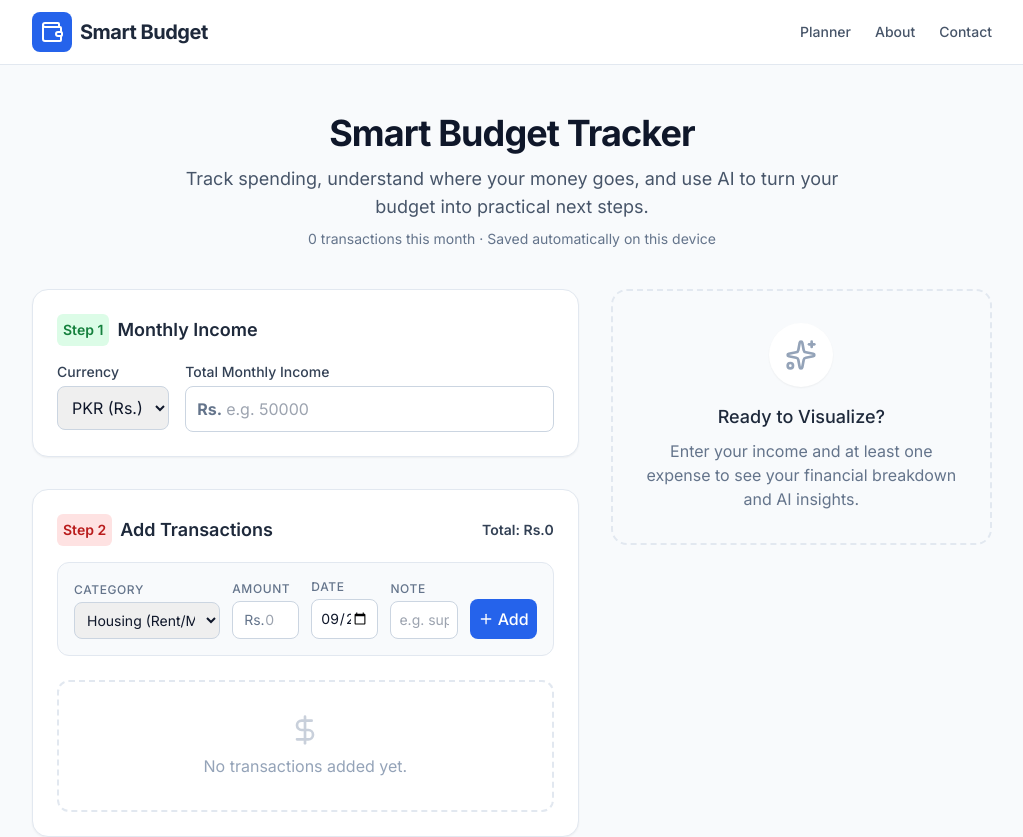
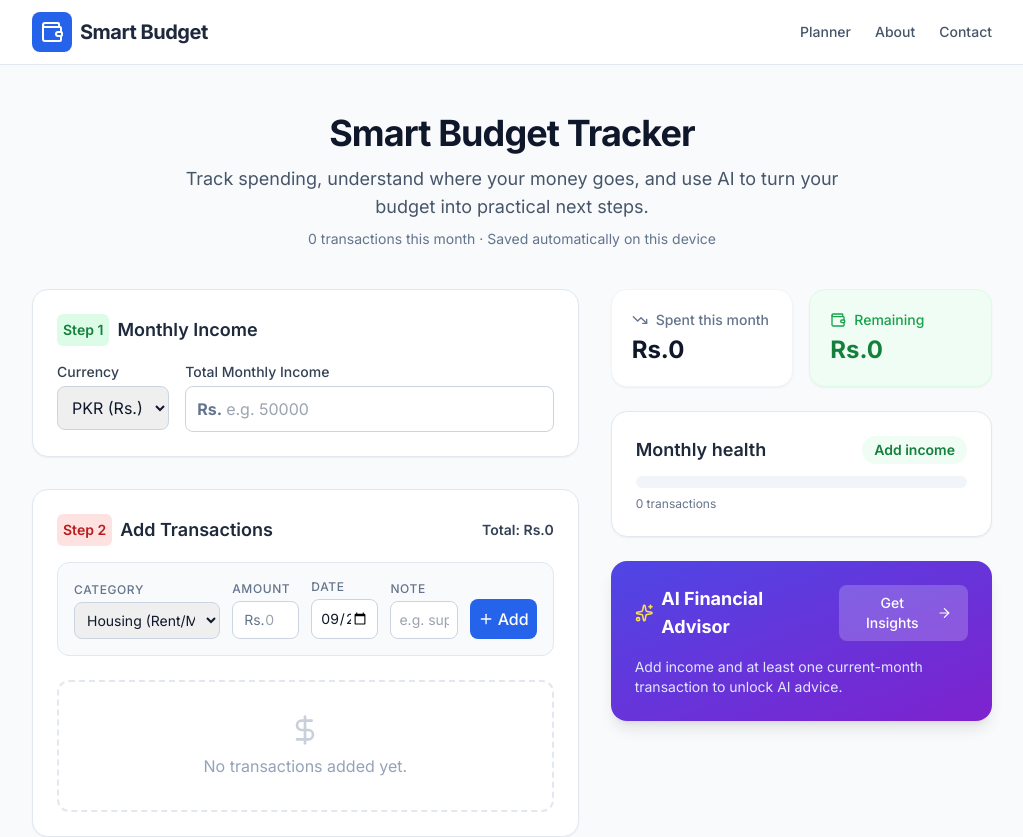
Before and after one commit to FahadAsad10/smart-budget-tracker, a React (Vite) app: page / in a window 1280 px wide. Shown: the top 837 px of the page, without its empty margins (128-1151 px from the left). Built offline with nearby package versions, Linux system fonts and the light colour scheme.

Commit message:
Upgrade dashboard analytics

```diff
--- a/components/Dashboard.tsx
+++ b/components/Dashboard.tsx
@@ -1,6 +1,6 @@
-import React, { useEffect, useState } from 'react';
+import React, { useEffect, useMemo, useState } from 'react';
 import { PieChart, Pie, Cell, ResponsiveContainer, Tooltip, Legend } from 'recharts';
-import { Sparkles, ArrowRight, Loader2 } from 'lucide-react';
+import { Sparkles, ArrowRight, Loader2, TrendingDown, Wallet, Target } from 'lucide-react';
 import { ExpenseItem, Currency, BudgetData } from '../types';
 import { getFinancialAdvice } from '../services/geminiService';
 
@@ -17,108 +17,113 @@ export const Dashboard: React.FC<DashboardProps> = ({ income, currency, expenses
   const [advice, setAdvice] = useState<string | null>(null);
   const [loading, setLoading] = useState(false);
 
-  const totalExpenses = expenses.reduce((sum, item) => sum + item.amount, 0);
+  const currentMonth = new Date().toISOString().slice(0, 7);
+  const monthExpenses = useMemo(
+    () => expenses.filter((expense) => expense.date.startsWith(currentMonth)),
+    [expenses, currentMonth]
+  );
+
+  const totalExpenses = monthExpenses.reduce((sum, item) => sum + item.amount, 0);
   const balance = income - totalExpenses;
-  const savingsRate = income > 0 ? ((balance / income) * 100).toFixed(1) : '0';
+  const spentPercent = income > 0 ? (totalExpenses / income) * 100 : 0;
 
-  // Group expenses by category for the chart
-  const chartData = Object.values(expenses.reduce((acc, curr) => {
-    if (!acc[curr.category]) {
-      acc[curr.category] = { name: curr.category, value: 0 };
-    }
-    acc[curr.category].value += curr.amount;
+  const chartData = useMemo(() => Object.values(
+    monthExpenses.reduce((acc, item) => {
+      if (!acc[item.category]) acc[item.category] = { name: item.category, value: 0 };
+      acc[item.category].value += item.amount;
       return acc;
-  }, {} as Record<string, { name: string; value: number }>));
+    }, {} as Record<string, { name: string; value: number }>)
+  ), [monthExpenses]);
 
   const generateAdvice = async () => {
     setLoading(true);
-    const budgetData: BudgetData = {
+    const data: BudgetData = {
       income,
       currency,
-      expenses,
+      expenses: monthExpenses,
       financialGoal: goal
     };
-    const response = await getFinancialAdvice(budgetData);
-    setAdvice(response);
+    setAdvice(await getFinancialAdvice(data));
     setLoading(false);
   };
 
   useEffect(() => {
-      // Clear advice if inputs change drastically to encourage re-generation
-      if (advice) setAdvice(null);
-      // eslint-disable-next-line react-hooks/exhaustive-deps
-  }, [income, expenses.length, goal]);
-
-  const hasData = expenses.length > 0 && income > 0;
-
-  if (!hasData) {
-    return (
-      <div className="h-full flex flex-col items-center justify-center text-center p-8 bg-slate-50 rounded-2xl border-2 border-dashed border-slate-200">
-        <div className="bg-white p-4 rounded-full shadow-sm mb-4">
-          <Sparkles className="text-slate-400 h-8 w-8" />
-        </div>
-        <h3 className="text-lg font-medium text-slate-800 mb-2">Ready to Visualize?</h3>
-        <p className="text-slate-500 max-w-xs">
-          Enter your income and at least one expense to see your financial breakdown and AI insights.
-        </p>
-      </div>
-    );
-  }
+    setAdvice(null);
+  }, [income, currency, goal, expenses]);
 
   return (
     <div className="space-y-6">
-      {/* Summary Cards */}
       <div className="grid grid-cols-2 gap-4">
         <div className="bg-white p-5 rounded-2xl shadow-sm border border-slate-100">
-          <p className="text-sm text-slate-500 font-medium mb-1">Total Expenses</p>
+          <div className="flex items-center gap-2 text-sm text-slate-500 font-medium mb-1">
+            <TrendingDown size={16} /> Spent this month
+          </div>
           <p className="text-2xl font-bold text-slate-900">{currency}{totalExpenses.toLocaleString()}</p>
         </div>
-        <div className={`p-5 rounded-2xl shadow-sm border border-slate-100 ${balance >= 0 ? 'bg-green-50 border-green-100' : 'bg-red-50 border-red-100'}`}>
-          <p className={`text-sm font-medium mb-1 ${balance >= 0 ? 'text-green-600' : 'text-red-600'}`}>Remaining Balance</p>
+
+        <div className={`p-5 rounded-2xl shadow-sm border ${balance >= 0 ? 'bg-green-50 border-green-100' : 'bg-red-50 border-red-100'}`}>
+          <div className={`flex items-center gap-2 text-sm font-medium mb-1 ${balance >= 0 ? 'text-green-600' : 'text-red-600'}`}>
+            <Wallet size={16} /> Remaining
+          </div>
           <p className={`text-2xl font-bold ${balance >= 0 ? 'text-green-700' : 'text-red-700'}`}>
             {currency}{balance.toLocaleString()}
           </p>
         </div>
       </div>
 
-      {/* Chart */}
+      <div className="bg-white p-6 rounded-2xl shadow-sm border border-slate-200">
+        <div className="flex items-center justify-between mb-3">
+          <h3 className="text-lg font-semibold text-slate-800">Monthly health</h3>
+          <span className={`text-sm font-semibold px-3 py-1 rounded-full ${spentPercent <= 100 ? 'bg-green-50 text-green-700' : 'bg-red-50 text-red-700'}`}>
+            {income > 0 ? spentPercent.toFixed(1) + '% spent' : 'Add income'}
+          </span>
+        </div>
+        <div className="h-3 bg-slate-100 rounded-full overflow-hidden">
+          <div
+            className={`h-full rounded-full transition-all ${spentPercent <= 100 ? 'bg-blue-500' : 'bg-red-500'}`}
+            style={{ width: Math.min(100, Math.max(0, spentPercent)) + '%' }}
+          />
+        </div>
+        <div className="flex justify-between text-xs text-slate-500 mt-2">
+          <span>{monthExpenses.length} transaction{monthExpenses.length === 1 ? '' : 's'}</span>
+          <span>{income > 0 ? (Math.max(0, 100 - spentPercent)).toFixed(1) + '% income left' : ''}</span>
+        </div>
+      </div>
+
+      {chartData.length > 0 && (
         <div className="bg-white p-6 rounded-2xl shadow-sm border border-slate-200">
           <h3 className="text-lg font-semibold text-slate-800 mb-6">Expense Breakdown</h3>
           <div className="h-64 w-full">
             <ResponsiveContainer width="100%" height="100%">
               <PieChart>
-              <Pie
-                data={chartData}
-                cx="50%"
-                cy="50%"
-                innerRadius={60}
-                outerRadius={80}
-                paddingAngle={5}
-                dataKey="value"
-              >
+                <Pie data={chartData} cx="50%" cy="50%" innerRadius={60} outerRadius={80} paddingAngle={5} dataKey="value">
                   {chartData.map((entry, index) => (
-                  <Cell key={`cell-${index}`} fill={COLORS[index % COLORS.length]} />
+                    <Cell key={entry.name} fill={COLORS[index % COLORS.length]} />
                   ))}
                 </Pie>
                 <Tooltip
-                formatter={(value: number) => `${currency}${value.toLocaleString()}`}
+                  formatter={(value: number) => currency + Number(value).toLocaleString()}
                   contentStyle={{ borderRadius: '8px', border: 'none', boxShadow: '0 4px 6px -1px rgb(0 0 0 / 0.1)' }}
                 />
-              <Legend verticalAlign="bottom" height={36}/>
+                <Legend verticalAlign="bottom" height={36} />
               </PieChart>
             </ResponsiveContainer>
           </div>
-        <div className="mt-4 text-center">
-          <span className="inline-block bg-blue-50 text-blue-700 text-sm font-medium px-3 py-1 rounded-full">
-            Savings Rate: {savingsRate}%
-          </span>
         </div>
+      )}
+
+      {goal && (
+        <div className="bg-white p-6 rounded-2xl shadow-sm border border-slate-200">
+          <div className="flex items-center gap-2 text-slate-700 font-semibold mb-2">
+            <Target size={18} /> Current goal
           </div>
+          <p className="text-slate-600 text-sm">{goal}</p>
+        </div>
+      )}
 
-      {/* AI Advisor Section */}
       <div className="bg-gradient-to-br from-indigo-600 to-purple-700 rounded-2xl shadow-lg text-white overflow-hidden">
         <div className="p-6">
-          <div className="flex items-center justify-between mb-4">
+          <div className="flex items-center justify-between gap-4 mb-4">
             <h3 className="text-lg font-bold flex items-center">
               <Sparkles className="mr-2 text-yellow-300" size={20} />
               AI Financial Advisor
@@ -127,6 +132,7 @@ export const Dashboard: React.FC<DashboardProps> = ({ income, currency, expenses
               <button
                 onClick={generateAdvice}
                 className="bg-white/20 hover:bg-white/30 text-white text-sm font-medium px-4 py-2 rounded-lg transition-colors flex items-center"
+                disabled={!income || monthExpenses.length === 0}
               >
                 Get Insights <ArrowRight size={16} className="ml-2" />
               </button>
@@ -136,16 +142,13 @@ export const Dashboard: React.FC<DashboardProps> = ({ income, currency, expenses
           {loading && (
             <div className="flex flex-col items-center justify-center py-8">
               <Loader2 className="animate-spin h-8 w-8 text-white/80 mb-3" />
-              <p className="text-white/80 text-sm">Analyzing your budget...</p>
+              <p className="text-white/80 text-sm">Analyzing this month's budget...</p>
             </div>
           )}
 
           {advice && (
-            <div className="animate-fade-in bg-white/10 rounded-xl p-5 backdrop-blur-sm">
-               <div
-                 className="prose prose-invert prose-sm max-w-none [&>ul]:list-disc [&>ul]:pl-5 [&>li]:mb-2"
-                 dangerouslySetInnerHTML={{ __html: advice }}
-               />
+            <div className="bg-white/10 rounded-xl p-5 backdrop-blur-sm">
+              <div className="whitespace-pre-wrap text-sm leading-6">{advice}</div>
               <button
                 onClick={generateAdvice}
                 className="mt-4 text-xs text-white/60 hover:text-white underline"
@@ -157,7 +160,9 @@ export const Dashboard: React.FC<DashboardProps> = ({ income, currency, expenses
 
           {!advice && !loading && (
             <p className="text-indigo-100 text-sm">
-              Click "Get Insights" to receive personalized tips based on your {currency}{income.toLocaleString()} income and spending habits.
+              {income && monthExpenses.length
+                ? 'Get personalized suggestions based on this month’s spending and your goal.'
+                : 'Add income and at least one current-month transaction to unlock AI advice.'}
             </p>
           )}
         </div>
```
Lines whose indentation alone changed are shown as unchanged.
